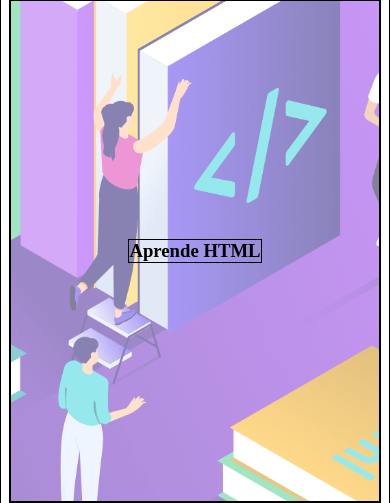
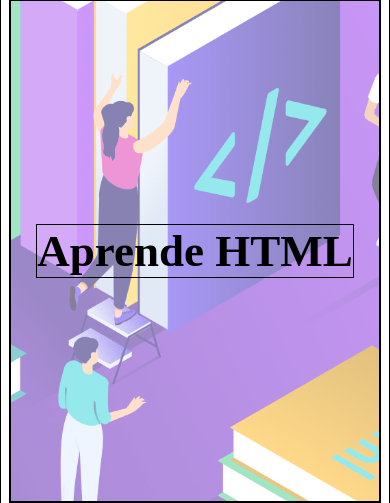
Before and after one commit to jjserantes/WEB2, a PHP site: page / in a window 390 px wide. Shown: the part 164-667 px from the top of the page. Run offline with PHP 8.4, Linux system fonts and the light colour scheme.

Commit message:
sección 1 con before

```diff
--- a/CSS/index.css
+++ b/CSS/index.css
@@ -28,13 +28,6 @@ nav ul li a{
     text-decoration: none;
 }
 
-/*.seccion1 {
-    /*background-image: url("../Imagenes/aprender-html.png");
-    background-size: cover;
-    background-position: center;
-    display: flex;
-    justify-content: space-around;
-    align-items: center;*/
 .seccion1 {
         position: relative;
         display: flex;
@@ -56,7 +49,10 @@ nav ul li a{
     z-index: -1; /* Coloca la imagen detrás del contenido */
 }
 
-
+h3{
+    font-size: 100px;
+    position: relative;
+}
 
 /* Media queries para hacer la web responsive */
 @media (max-width: 768px) {
@@ -69,4 +65,5 @@ nav ul li a{
     nav ul {
         justify-content: center;
     }
+    h3 { font-size: 45px; }
 }
```
Lines whose indentation alone changed are shown as unchanged.
